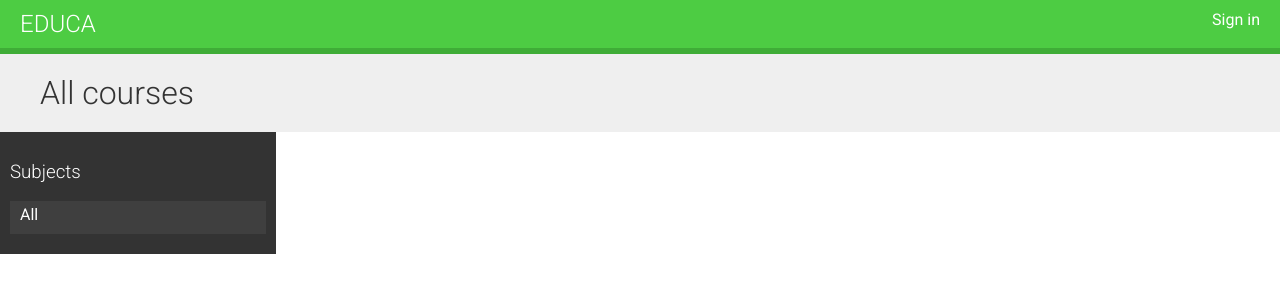
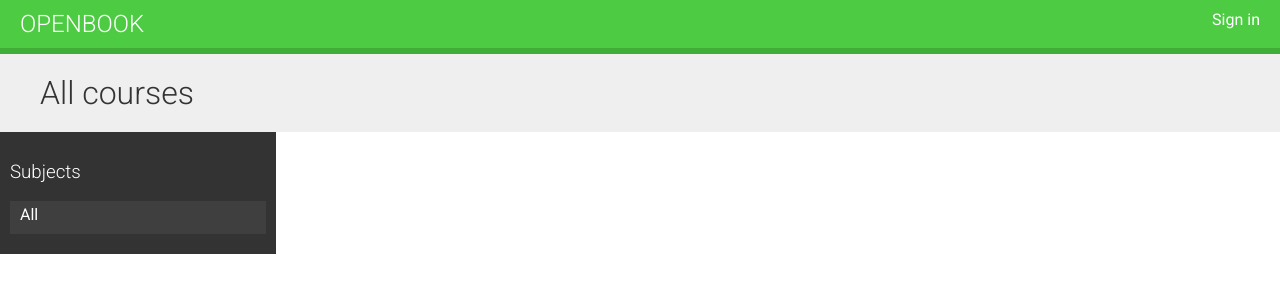
Before and after one commit to InWamos/educationalPlatform, a Django app: page / in a window 1280 px wide. Shown: the top 300 px of the page. Run offline with Django 4.2, Linux system fonts and the light colour scheme; data that the repository does not hold is empty.

Commit message:
Change header text

```diff
--- a/educationalPlatform/courses/templates/base.html
+++ b/educationalPlatform/courses/templates/base.html
@@ -4,13 +4,13 @@
 
 <head>
     <meta charset="utf-8" />
-    <title>{% block title %}Educa{% endblock %}</title>
+    <title>{% block title %}openBook{% endblock %}</title>
     <link href="{% static "css/base.css" %}" rel="stylesheet">
 </head>
 
 <body>
     <div id="header">
-        <a href="/" class="logo">Educa</a>
+        <a href="/" class="logo">openBook</a>
         <ul class="menu">
             {% if request.user.is_authenticated %}
             <li><a href="{% url "logout" %}">Sign out</a></li>
```
